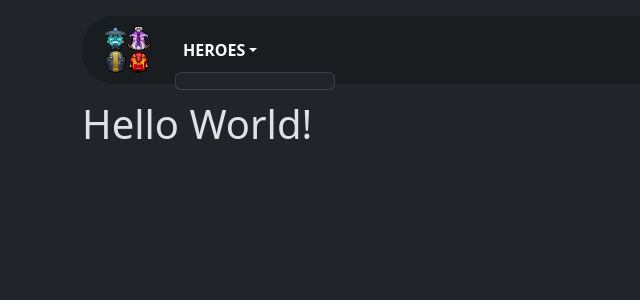
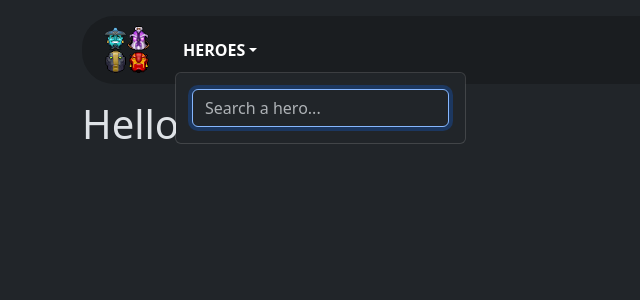
Before and after one commit to nade9/dotahero, a React (Vite) app: page / in a window 1280 px wide. Both pictures are taken after a click on the button "HEROES". Shown: the top 300 px of the page, without its empty margins (0-640 px from the left). Built offline with nearby package versions, Linux system fonts and the light colour scheme.

Commit message:
Scrollable dropdown + searchbar

```diff
--- a/src/App.jsx
+++ b/src/App.jsx
@@ -1,4 +1,4 @@
-import NavigationBar from './components/navbar.jsx';
+import NavigationBar from './components/Navbar/NavigationBar.jsx';
 import {Container} from 'react-bootstrap';
 
 export default function App() {
--- a/src/components/hero_link.jsx
+++ b/src/components/Navbar/HeroList/HeroLink.jsx
@@ -1,5 +1,5 @@
 import {NavDropdown} from 'react-bootstrap';
-import cdn from '../cdn.js';
+import cdn from '../../../cdn.js';
 
 export default function HeroLink(id) {
     return (
--- /dev/null
+++ b/src/components/Navbar/HeroList/HeroList.jsx
@@ -0,0 +1,22 @@
+import HeroLink from './HeroLink.jsx';
+import {NavDropdown, Form, DropdownToggle} from 'react-bootstrap';
+import SearchBar from './SearchBar.jsx';
+import heroes from 'dotaconstants/build/heroes.json';
+import './herolist.css';
+
+export default function HeroList() {
+    return (
+        <>
+            <NavDropdown className={'fw-semibold'} title="HEROES">
+                <div className={'scrollable-menu'}>
+                    <SearchBar/>
+                    <div id="hero-list">
+                        {Object.entries(heroes).map(hero => (
+                            <HeroLink key={hero['1']['id']} {...hero}/>
+                        ))}
+                    </div>
+                </div>
+            </NavDropdown>
+        </>
+    );
+}
--- /dev/null
+++ b/src/components/Navbar/HeroList/SearchBar.jsx
@@ -0,0 +1,26 @@
+import {Form} from 'react-bootstrap';
+
+function Search() {
+    const input = document.getElementById('search');
+    const hero_list = document.getElementById('hero-list');
+    const hero = hero_list.children;
+    for (let i = 0; i < hero.length; i++) {
+        if (hero[i].textContent.toUpperCase().indexOf(input.value.toUpperCase()) > -1) {
+            hero[i].style.display = '';
+        } else {
+            hero[i].style.display = 'none';
+        }
+    }
+}
+
+export default function SearchBar() {
+    return (
+        <Form.Control
+            autoFocus
+            id="search"
+            className="mx-3 my-2 w-auto"
+            placeholder="Search a hero..."
+            onChange={Search}
+        />
+    );
+}
--- /dev/null
+++ b/src/components/Navbar/HeroList/herolist.css
@@ -0,0 +1,4 @@
+.scrollable-menu {
+    max-height: 300px;
+    overflow-y: scroll;
+}
--- /dev/null
+++ b/src/components/Navbar/NavigationBar.jsx
@@ -0,0 +1,20 @@
+import Logo from '../../assets/dotahero_transparent.png';
+import {Dropdown, DropdownMenu, Nav, Navbar, NavDropdown, NavLink} from 'react-bootstrap';
+import HeroList from './HeroList/HeroList.jsx';
+import cdn from '../../cdn.js';
+
+export default function NavigationBar() {
+    return (
+        <Navbar className={'bg-dark-subtle p-0 rounded-5 my-3 px-3'}>
+            <Navbar.Brand href={'#'} className={'fw-bold me-0'}>
+                <img className={'w-75'} src={Logo} alt="DOTAHERO Logo"/>
+            </Navbar.Brand>
+
+            <Navbar.Collapse id="basic-navbar-nav">
+                <Nav>
+                    <HeroList />
+                </Nav>
+            </Navbar.Collapse>
+        </Navbar>
+    );
+}
--- a/src/components/navbar.jsx
+++ /dev/null
@@ -1,25 +0,0 @@
-import Logo from '../assets/dotahero_transparent.png';
-import {Nav, Navbar, NavDropdown} from 'react-bootstrap';
-import heroes from 'dotaconstants/build/heroes.json';
-import HeroLink from './hero_link.jsx';
-import cdn from '../cdn.js';
-
-export default function NavigationBar() {
-    return (
-        <Navbar className={'bg-dark-subtle p-0 rounded-5 my-3 px-3'}>
-            <Navbar.Brand href={'#'} className={'fw-bold me-0'}>
-                <img className={'w-75'} src={Logo} alt="DOTAHERO Logo"/>
-            </Navbar.Brand>
-
-            <Navbar.Collapse id="basic-navbar-nav">
-                <Nav>
-                    <NavDropdown className={"fw-semibold"} title="HEROES" id="basic-nav-dropdown">
-                        {Object.entries(heroes).map((hero) => (
-                            <HeroLink key={hero['1']['id']} {...hero}/>
-                        ))}
-                    </NavDropdown>
-                </Nav>
-            </Navbar.Collapse>
-        </Navbar>
-    );
-}
```
